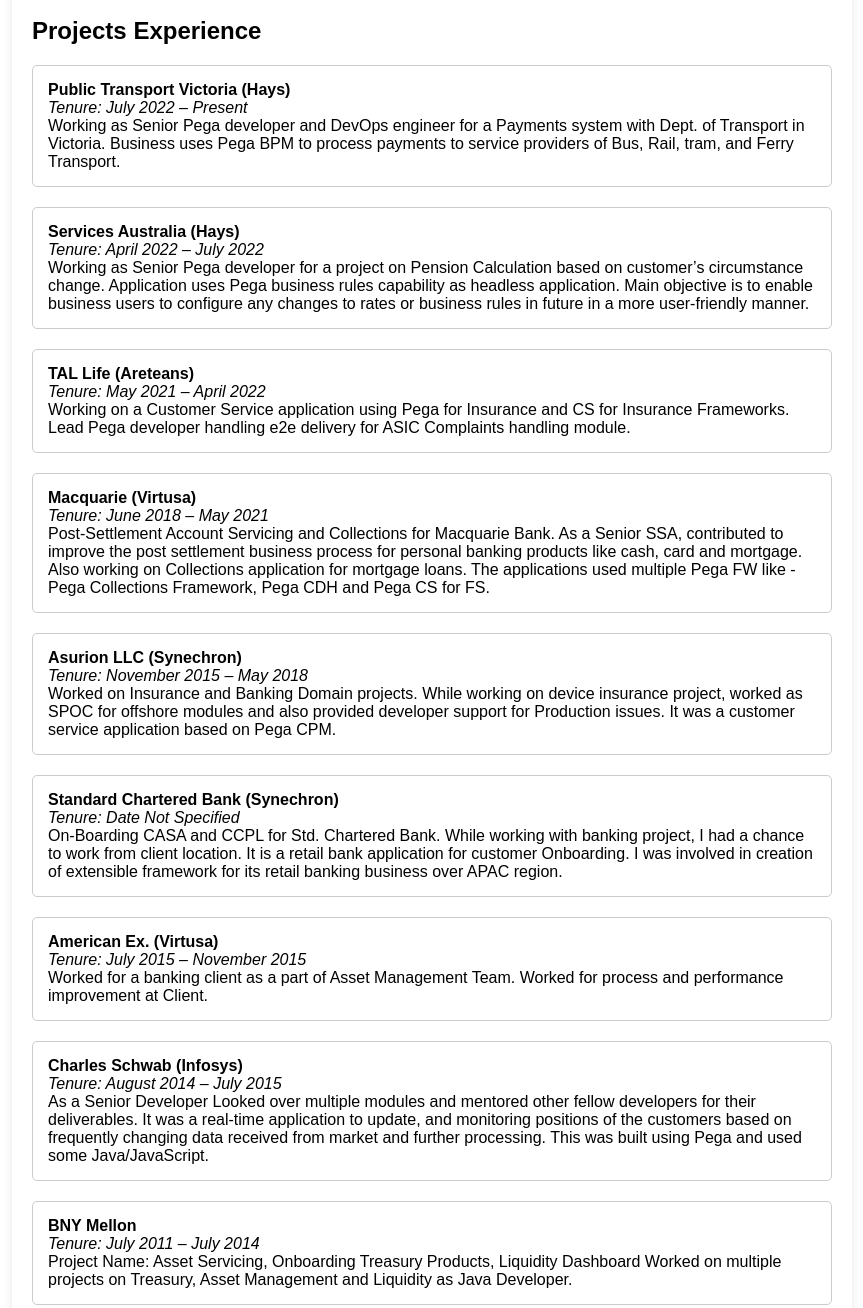
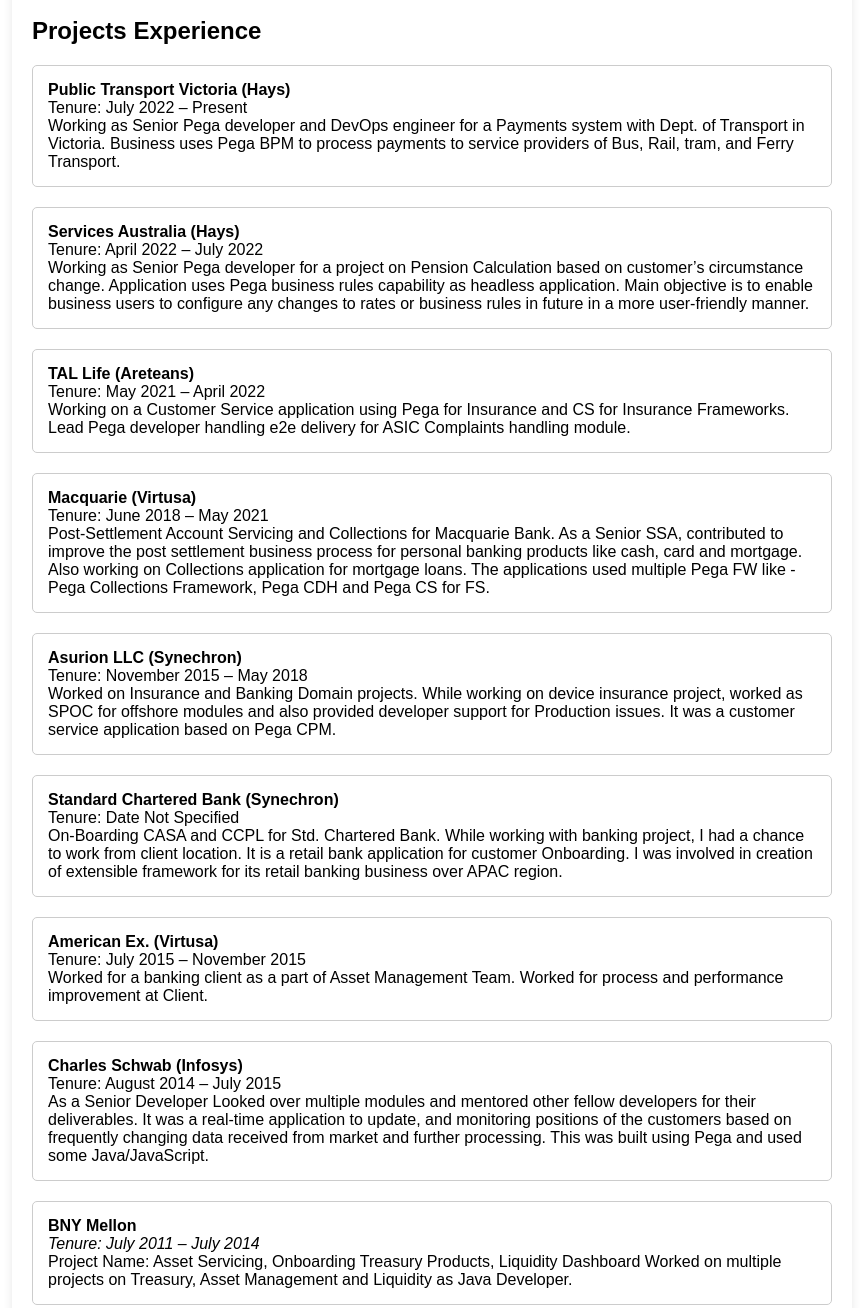
Before and after one commit to csushildev/FirstRepo, a plain HTML site: page index.html in a window 1280 px wide. Shown: the part 602-1910 px from the top of the page, without its empty margins (208-1071 px from the left). Drawn offline with Linux system fonts and the light colour scheme.

Commit message:
Update index.html

```diff
--- a/index.html
+++ b/index.html
@@ -53,44 +53,44 @@
       <ul>
         <li>
           <strong>Public Transport Victoria (Hays)</strong><br>
-          <em>Tenure: July 2022 – Present</em><br>
+          Tenure: July 2022 – Present<br>
          Working as Senior Pega developer and DevOps engineer for a Payments system with Dept. of Transport in Victoria. Business uses Pega BPM to process payments to service providers of Bus, Rail, tram, and Ferry Transport.
 
         </li>
         <li>
           <strong>Services Australia (Hays)</strong><br>
-          <em>Tenure: April 2022 – July 2022</em><br>
+          Tenure: April 2022 – July 2022<br>
           Working as Senior Pega developer for a project on Pension Calculation based on customer’s circumstance change. Application uses Pega business rules capability as headless application. Main objective is to enable business users to configure any changes to rates or business rules in future in a more user-friendly manner.</li>
         <li>
           <strong>TAL Life (Areteans)</strong><br>
-          <em>Tenure: May 2021 – April 2022</em><br>
+          Tenure: May 2021 – April 2022<br>
           Working on a Customer Service application using Pega for Insurance and CS for Insurance Frameworks. Lead Pega developer handling e2e delivery for ASIC Complaints handling module.
         </li>
         <li>
       <strong>Macquarie (Virtusa)</strong><br>
-      <em>Tenure: June 2018 – May 2021</em><br>
+      Tenure: June 2018 – May 2021<br>
       Post-Settlement Account Servicing and Collections for Macquarie Bank.
 As a Senior SSA, contributed to improve the post settlement business process for personal banking products like cash, card and mortgage. Also working on Collections application for mortgage loans. The applications used multiple Pega FW like - Pega Collections Framework, Pega CDH and Pega CS for FS.
 
     </li>
     <li>
       <strong>Asurion LLC (Synechron)</strong><br>
-      <em>Tenure: November 2015 – May 2018</em><br>
+      Tenure: November 2015 – May 2018<br>
       Worked on Insurance and Banking Domain projects. While working on device insurance project, worked as SPOC for offshore modules and also provided developer support for Production issues. It was a customer service application based on Pega CPM.
     </li>
     <li>
       <strong>Standard Chartered Bank (Synechron)</strong><br>
-      <em>Tenure: Date Not Specified</em><br>
+      Tenure: Date Not Specified<br>
       On-Boarding CASA and CCPL for Std. Chartered Bank. While working with banking project, I had a chance to work from client location. It is a retail bank application for customer Onboarding. I was involved in creation of extensible framework for its retail banking business over APAC region.
     </li>
     <li>
       <strong>American Ex. (Virtusa)</strong><br>
-      <em>Tenure: July 2015 – November 2015</em><br>
+      Tenure: July 2015 – November 2015<br>
       Worked for a banking client as a part of Asset Management Team. Worked for process and performance improvement at Client.
     </li>
     <li>
       <strong>Charles Schwab (Infosys)</strong><br>
-      <em>Tenure: August 2014 – July 2015</em><br>
+      Tenure: August 2014 – July 2015<br>
       As a Senior Developer Looked over multiple modules and mentored other fellow developers for their deliverables. It was a real-time application to update, and monitoring positions of the customers based on frequently changing data received from market and further processing. This was built using Pega and used some Java/JavaScript.
     </li>
         <li>
```
